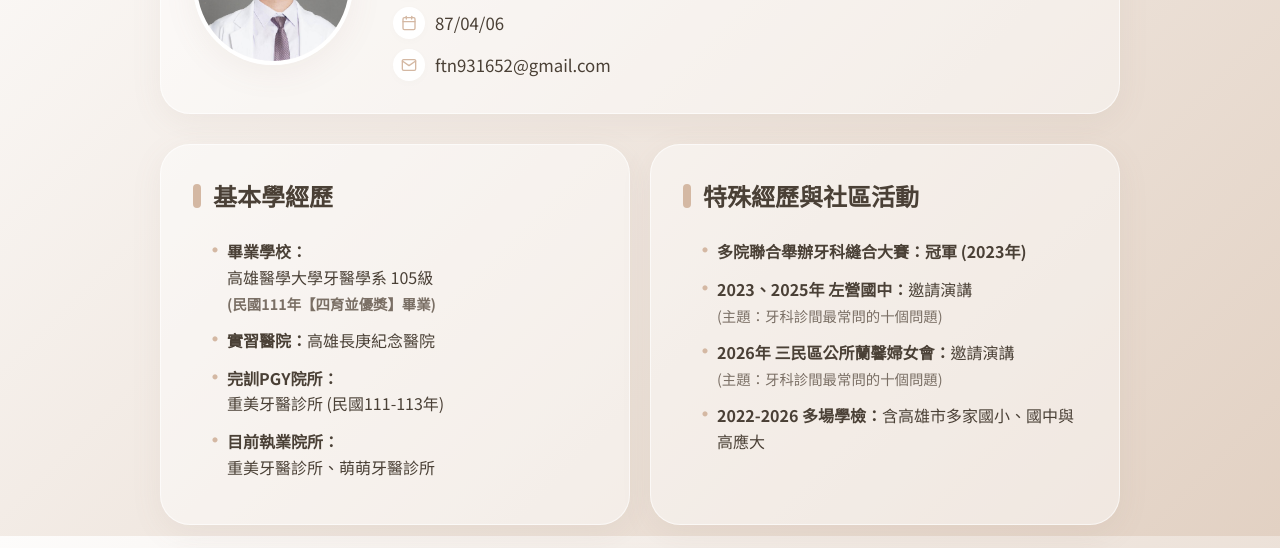
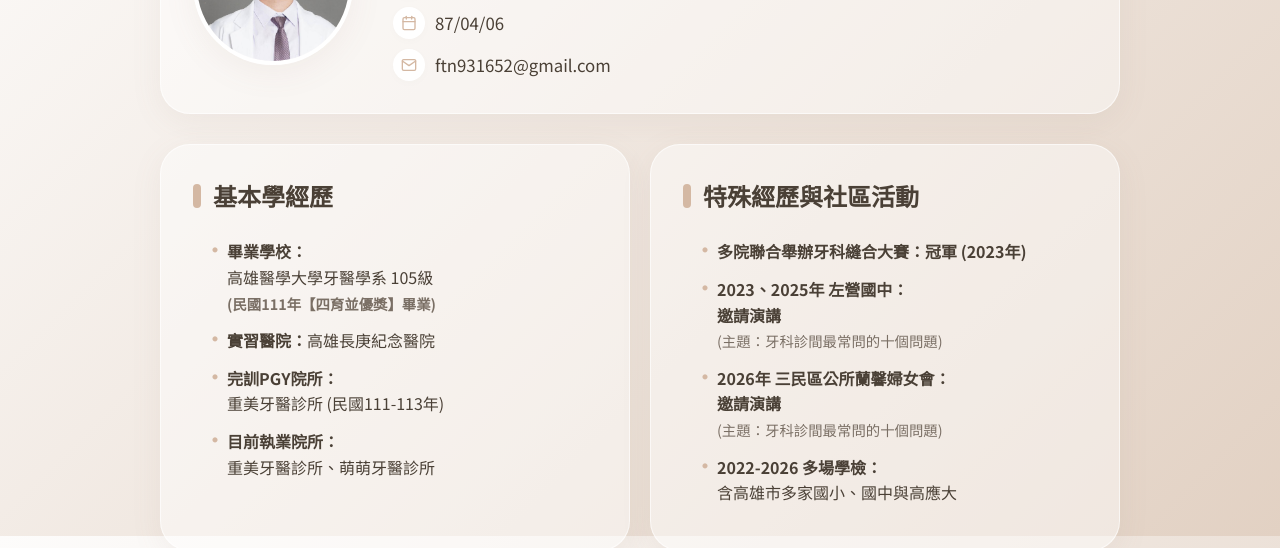
Before and after one commit to taiwan-dentist/Portfolio, a plain HTML site: page index.html in a window 1280 px wide. Shown: the part 264-812 px from the top of the page. Drawn offline with Linux system fonts and the light colour scheme.

Commit message:
br-revise

```diff
--- a/index.html
+++ b/index.html
@@ -76,9 +76,9 @@
                     <h2 class="section-title">特殊經歷與社區活動</h2>
                     <ul class="styled-list">
                         <li><strong>多院聯合舉辦牙科縫合大賽：冠軍 (2023年)</strong></li>
-                        <li><strong>2023、2025年 左營國中：</strong>邀請演講<br><span style="font-size:0.9em; color:var(--text-muted)">(主題：牙科診間最常問的十個問題)</span></li>
-                        <li><strong>2026年 三民區公所蘭馨婦女會：</strong>邀請演講<br><span style="font-size:0.9em; color:var(--text-muted)">(主題：牙科診間最常問的十個問題)</span></li>
-                        <li><strong>2022-2026 多場學檢：</strong>含高雄市多家國小、國中與高應大</li>
+                        <li><strong>2023、2025年 左營國中：<br>邀請演講<br></strong><span style="font-size:0.9em; color:var(--text-muted)">(主題：牙科診間最常問的十個問題)</span></li>
+                        <li><strong>2026年 三民區公所蘭馨婦女會：<br>邀請演講<br></strong><span style="font-size:0.9em; color:var(--text-muted)">(主題：牙科診間最常問的十個問題)</span></li>
+                        <li><strong>2022-2026 多場學檢：</strong><br>含高雄市多家國小、國中與高應大</li>
                     </ul>
                 </div>
             </div>
@@ -743,7 +743,7 @@
                                 </div>
                                 <div class="gallery-image-wrapper">
                                     <img class="gallery-image" src="img/exp/cert/need1.webp" alt="證書">
-                                    <div class="gallery-image-caption">特需撥種醫師結訓</div>
+                                    <div class="gallery-image-caption">特需播種醫師結訓</div>
                                 </div>
                                 <div class="gallery-image-wrapper">
                                     <img class="gallery-image" src="img/exp/cert/ortho.webp" alt="證書">
```
